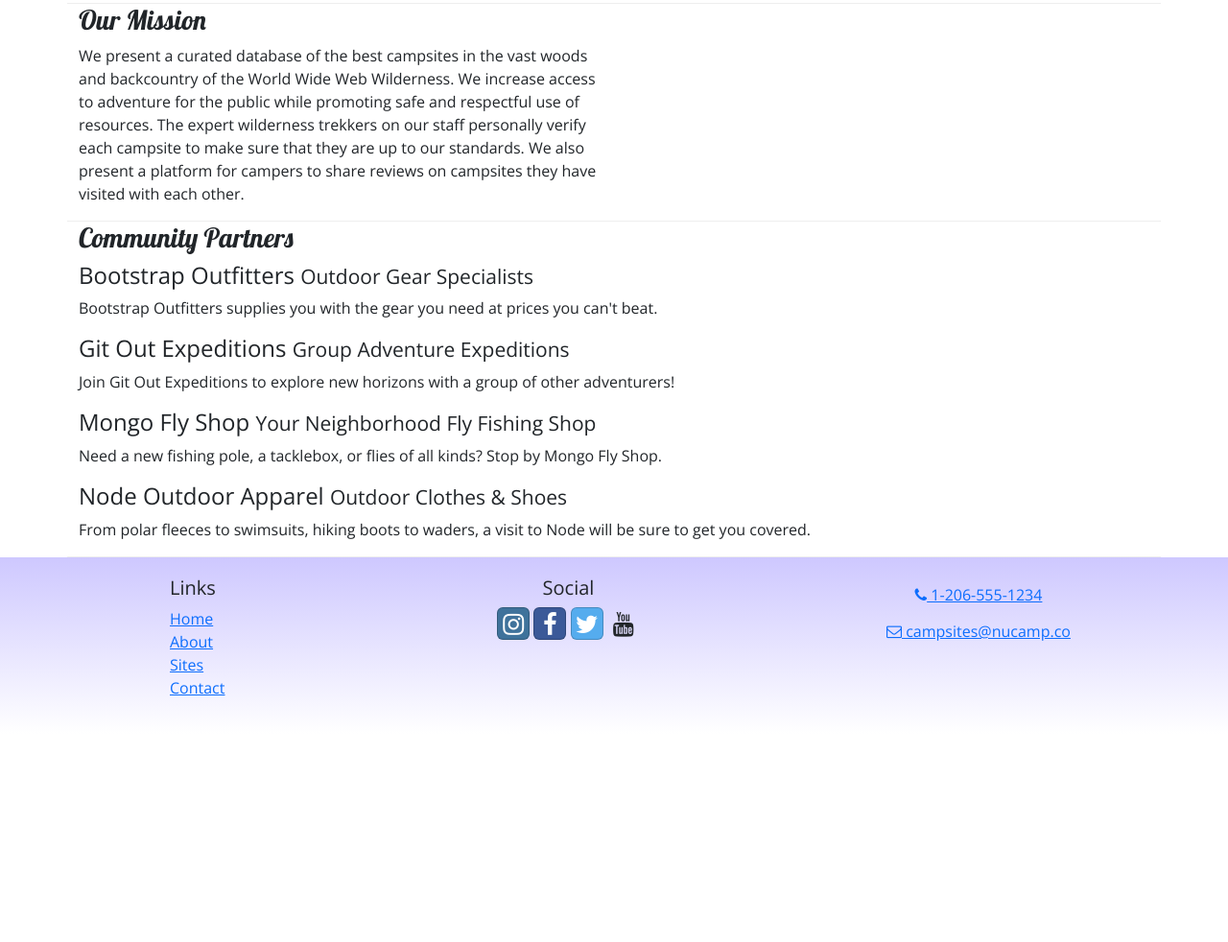
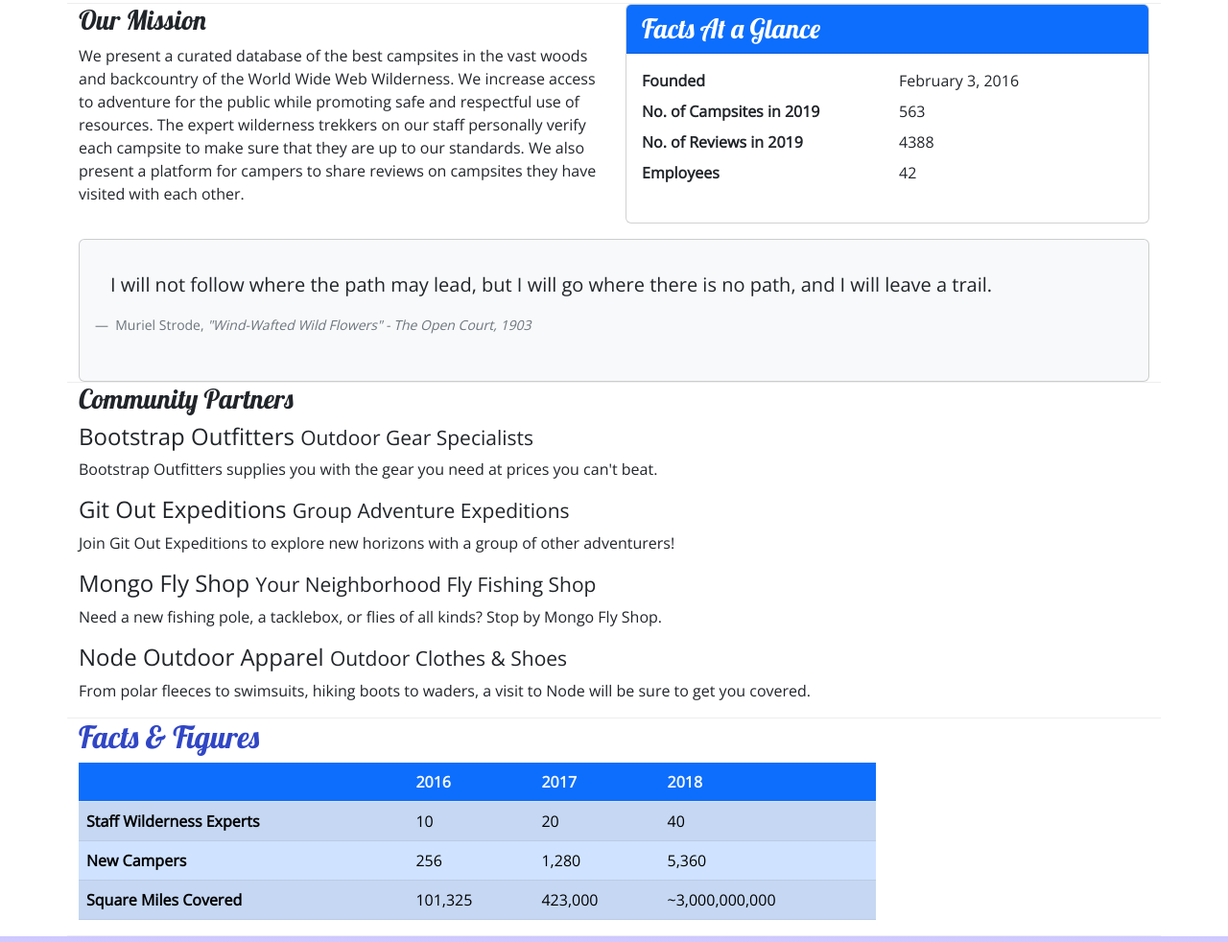
Before and after one commit to sharon-f-lewis/nu3campsite, a website: page aboutus.html in a window 1280 px wide. Shown: the part 490-1472 px from the top of the page at 96% size. Before the commit the page ends 1255 px from the top, so only its background shows below. Drawn offline with nearby package versions, Linux system fonts and the light colour scheme.

Commit message:
Tables and Cards

```diff
--- a/aboutus.html
+++ b/aboutus.html
@@ -62,14 +62,45 @@
         <h2>About Us</h2>
         <hr />
       </div> <!-- end col -->
-    </div> <!-- end row -->
+    </div> <!-- end row 1 -->
 
     <div class='row row-content'>
       <div class='col-sm-6'>
         <h3>Our Mission</h3>
         <p>We present a curated database of the best campsites in the vast woods and backcountry of the World Wide Web Wilderness. We increase access to adventure for the public while promoting safe and respectful use of resources. The expert wilderness trekkers on our staff personally verify each campsite to make sure that they are up to our standards. We also present a platform for campers to share reviews on campsites they have visited with each other.</p>
-      </div> <!-- end col -->
-    </div> <!-- end row -->
+      </div> <!-- end col 1 - our mission -->
+      <div class="col-sm-6">
+        <div class='card'>
+          <h3 class="card-header bg-primary text-white">Facts At a Glance</h3>
+          <div class="card-body">
+            <dl class="row">
+              <dt class="col-6">Founded</dt>
+              <dd class="col-6">February 3, 2016</dd>
+              <dt class="col-6">No. of Campsites in 2019</dt>
+              <dd class="col-6">563</dd>
+              <dt class="col-6">No. of Reviews in 2019</dt>
+              <dd class="col-6">4388</dd>
+              <dt class="col-6">Employees</dt>
+              <dd class="col-6">42</dd>
+            </dl>
+          </div> <!-- end card-body -->
+        </div> <!-- end card -->
+      </div> <!-- end col 2 - table -->
+      <div class="col">
+        <div class="card bg-light mt-3">
+          <figure class="card-body">
+            <blockquote class='blockquote card-body'>
+              <p class='mb-0'>I will not follow where the path may lead, but I will go where there is no path, and I will leave a trail.</p>
+            </blockquote>
+            <figcaption class='blockquote-footer'>
+              Muriel Strode,
+              <cite title='Source Title'>"Wind-Wafted Wild Flowers" - The Open Court, 1903
+              </cite>
+            </figcaption>
+          </figure>
+        </div> <!-- end card -->
+      </div> <!-- end col 3 - quote-->
+    </div> <!-- end row 2 -->
 
     <div class='row row-content'>
       <div class='col'>
@@ -83,10 +114,48 @@
         <h4>Node Outdoor Apparel <small>Outdoor Clothes & Shoes</small></h4>
         <p class='d-none d-sm-block'>From polar fleeces to swimsuits, hiking boots to waders, a visit to Node will be sure to get you covered.</p>
       </div> <!-- end col -->
-    </div> <!-- end row -->
+    </div> <!-- end row 3 -->
+
+    <div class="row row-content">
+      <div class="col-sm-9">
+        <h2>Facts &amp; Figures</h2>
+        <div class="table-responsive">
+          <table class="table table-striped">
+            <thead>
+              <tr class="bg-primary text-light">
+                <th></th>
+                <th>2016</th>
+                <th>2017</th>
+                <th>2018</th>
+              </tr>
+            </thead>
+            <tbody class='table-primary'>
+              <tr>
+                <th>Staff Wilderness Experts</th>
+                <td>10</td>
+                <td>20</td>
+                <td>40</td>
+              </tr>
+              <tr>
+                <th>New Campers</th>
+                <td>256</td>
+                <td>1,280</td>
+                <td>5,360</td>
+              </tr>
+              <tr>
+                <th>Square Miles Covered</th>
+                <td>101,325</td>
+                <td>423,000</td>
+                <td>~3,000,000,000</td>
+              </tr>
+            </tbody>
+          </table>
+        </div> <!-- end table responsive -->
+      </div> <!-- end col -->
+    </div> <!-- end row 4 -->
   </div> <!-- end container -->
 
-  <footer>
+  <footer class='site-footer'>
     <div class='container'>
       <div class='row'>
         <!-- Column 1 - Internal Links -->
--- a/css/styles.css
+++ b/css/styles.css
@@ -12,11 +12,6 @@ h2 {
 
 header h2 {
   color: #CEC8FF;
-}
-
-footer {
-  background-image: linear-gradient(#CEC8FF, white);
-  padding: 20px 0;
 }
 
 .jumbotron {
@@ -37,3 +32,8 @@ footer {
   border-bottom: 1px ridge;
   min-height: 200px;
 }
+
+.site-footer {
+  background-image: linear-gradient(#CEC8FF, white);
+  padding: 20px 0;
+}
```
Also changed, not shown: contactus.html (+1 -1 lines), index.html (+1 -1 lines).
